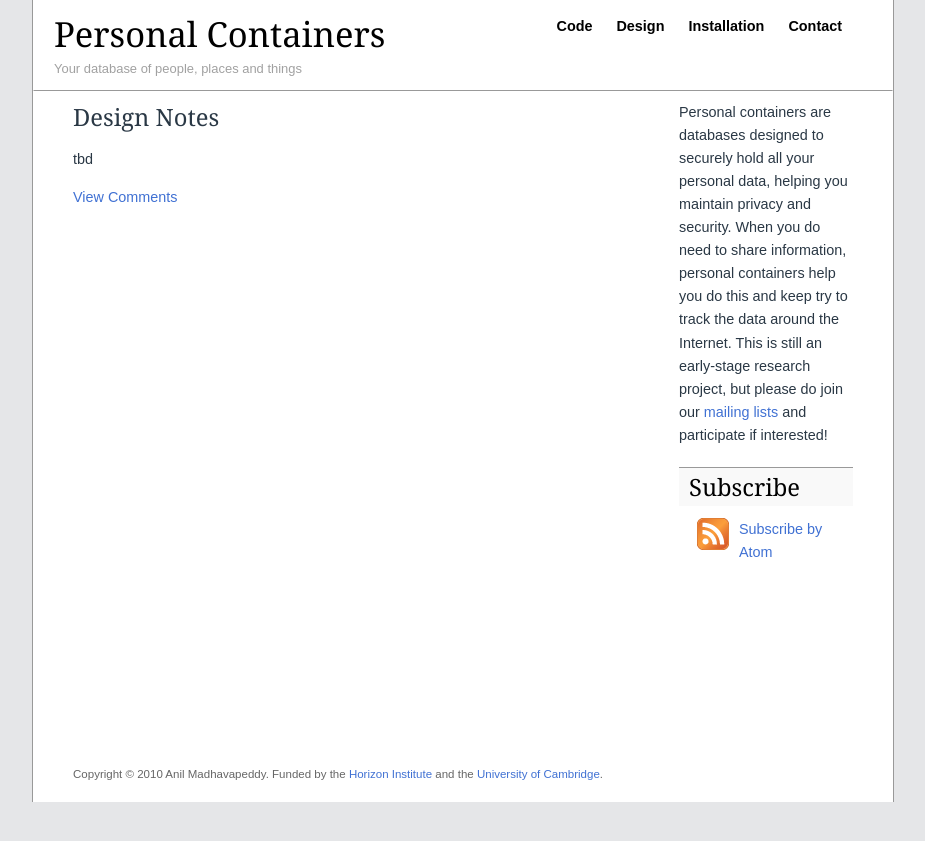
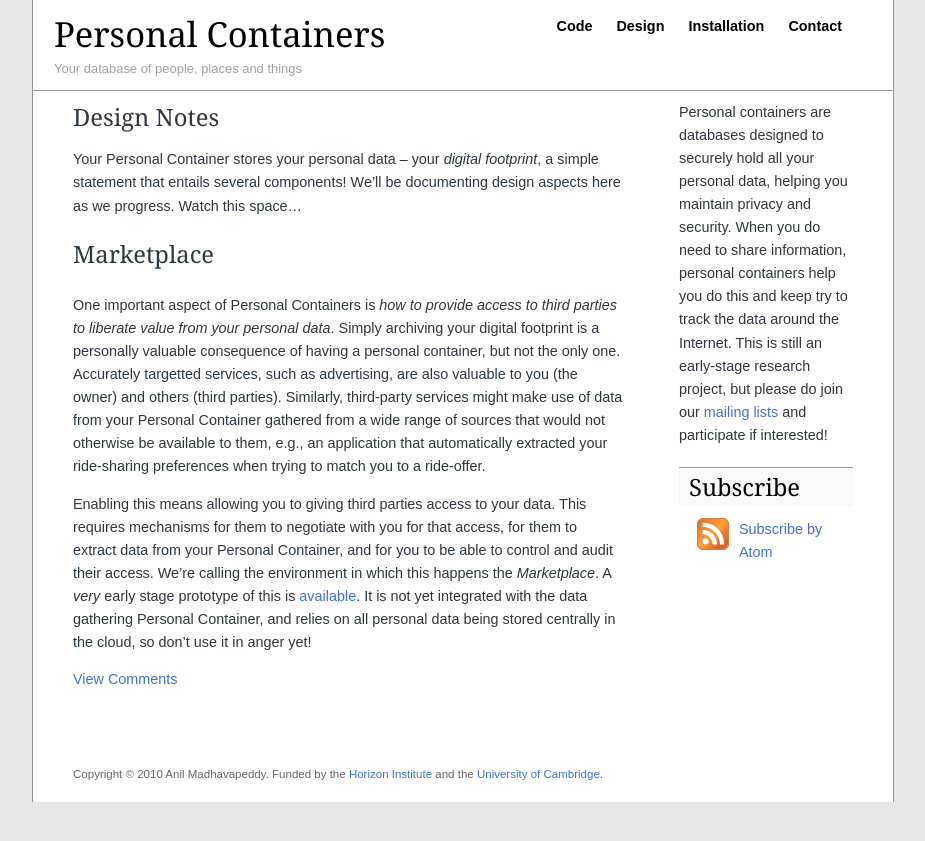
Before and after one commit to avsm/perscon.net, a Jekyll site: the page built from design.markdown, in a window 1280 px wide. Shown: the top 841 px of the page, without its empty margins (177-1102 px from the left). Built offline with Jekyll 4.4.1, drawn with Linux system fonts in a browser that asks for light colours; comment, search, counter and statistics services are not loaded.

Commit message:
first marketplace design notes; added author to blog posts

```diff
--- a/design.markdown
+++ b/design.markdown
@@ -6,4 +6,33 @@ title: Design
 Design Notes
 ============
 
-tbd
+Your Personal Container stores your personal data -- your _digital
+footprint_, a simple statement that entails several components!  We'll
+be documenting design aspects here as we progress.  Watch this space...
+
+
+Marketplace
+-----------
+
+One important aspect of Personal Containers is _how to provide access
+to third parties to liberate value from your personal data_.  Simply
+archiving your digital footprint is a personally valuable consequence
+of having a personal container, but not the only one.  Accurately
+targetted services, such as advertising, are also valuable to you (the
+owner) and others (third parties).  Similarly, third-party services
+might make use of data from your Personal Container gathered from a
+wide range of sources that would not otherwise be available to them,
+e.g., an application that automatically extracted your ride-sharing
+preferences when trying to match you to a ride-offer.
+
+Enabling this means allowing you to giving third parties access to
+your data.  This requires mechanisms for them to negotiate with you
+for that access, for them to extract data from your Personal
+Container, and for you to be able to control and audit their access.
+We're calling the environment in which this happens the _Marketplace_.
+A *very* early stage prototype of this is [available][perscon-gae].
+It is not yet integrated with the data gathering Personal Container,
+and relies on all personal data being stored centrally in the cloud,
+so don't use it in anger yet!
+
+[perscon-gae]: http://github.com/horizon-institute/equip-gae/tree/master/perscon/
--- a/index.html
+++ b/index.html
@@ -7,5 +7,6 @@ title: Personal Containers
   <h2><a href="{{ post.url }}">{{ post.title }}</a></h2>
   {{ post.content }}
   <br />
-  <em>Posted on {{ post.date | date_to_long_string }}.</em>
+  <em>Posted on {{ post.date | date_to_long_string }} by {{
+  post.author }}.</em>
 {% endfor %}
```
Also changed, not shown: _posts/2010-04-09-marketplace.md (added, +19 -0 lines).
